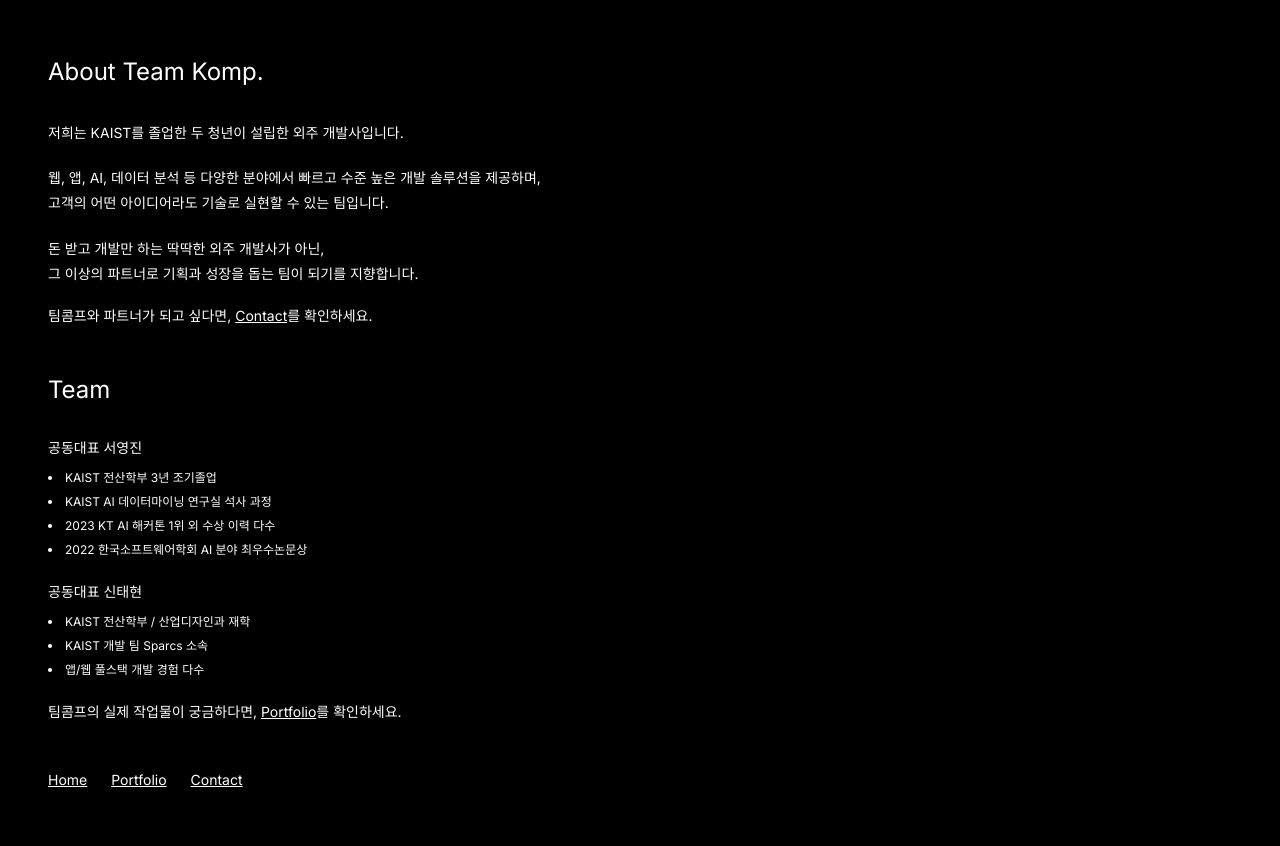
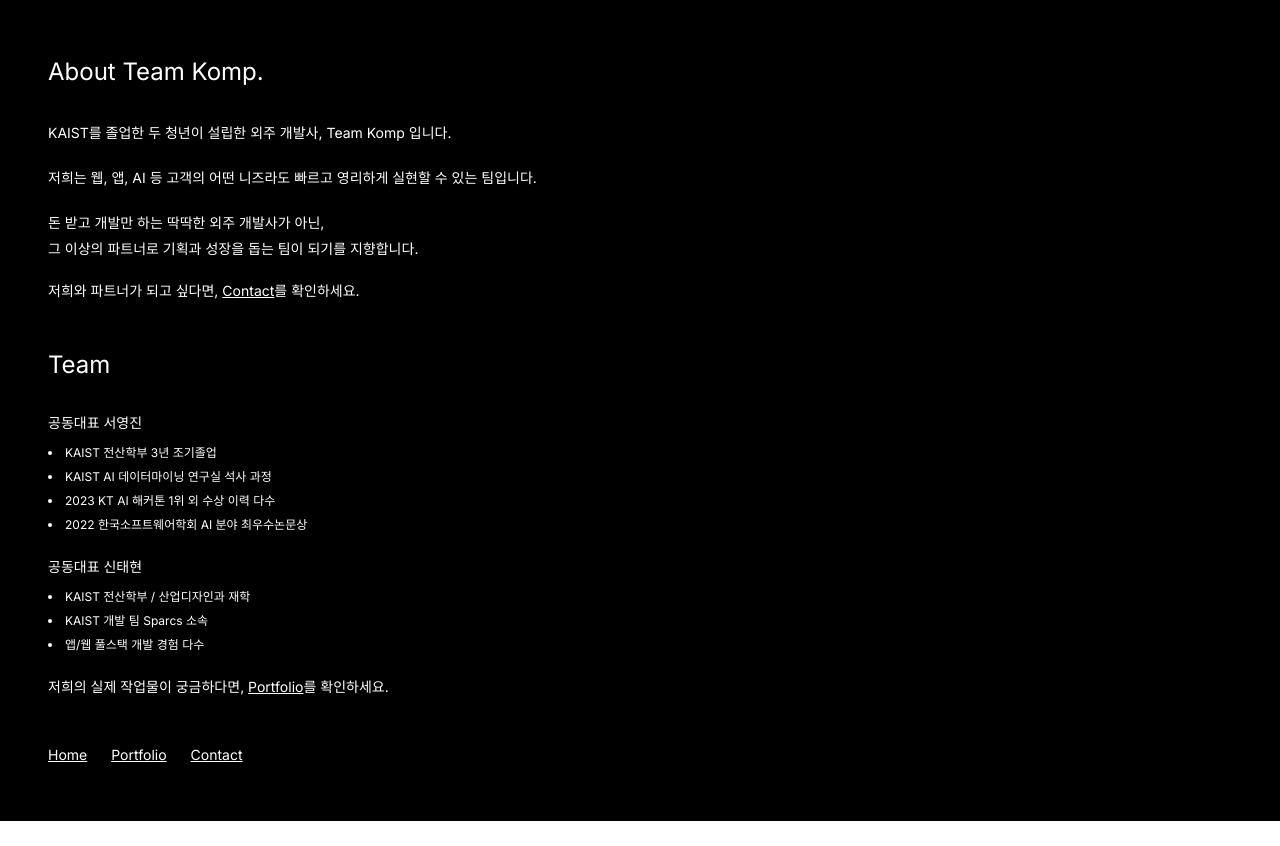
Before and after one commit to xogustlnx/komp_development, a Next.js app: page /about in a window 1280 px wide. After the commit the page ends 821 px from the top, so only its background shows below. Built offline with nearby package versions, Linux system fonts and the light colour scheme.

Commit message:
내용 일부 수정

```diff
--- a/app/about/page.tsx
+++ b/app/about/page.tsx
@@ -4,12 +4,10 @@
       <section className="space-y-4">
         <h1 className="text-2xl mb-8">About Team Komp.</h1>
         <p className="text-sm pb-1 leading-[1.8]">
-          저희는 KAIST를 졸업한 두 청년이 설립한 외주 개발사입니다.
+          KAIST를 졸업한 두 청년이 설립한 외주 개발사, Team Komp 입니다.
         </p>
         <p className="text-sm pb-1 leading-[1.8]">
-          웹, 앱, AI, 데이터 분석 등 다양한 분야에서 빠르고 수준 높은 개발 솔루션을 제공하며,
-          <br />
-          고객의 어떤 아이디어라도 기술로 실현할 수 있는 팀입니다.
+          저희는 웹, 앱, AI 등 고객의 어떤 니즈라도 빠르고 영리하게 실현할 수 있는 팀입니다.
         </p>
         <p className="text-sm pb-1 leading-[1.8]">
           돈 받고 개발만 하는 딱딱한 외주 개발사가 아닌,
@@ -17,7 +15,7 @@
           그 이상의 파트너로 기획과 성장을 돕는 팀이 되기를 지향합니다.
         </p>
         <p className="text-sm">
-          팀콤프와 파트너가 되고 싶다면,{" "}
+          저희와 파트너가 되고 싶다면,{" "}
           <a href="/contact" className="underline hover:text-gray-300">
             Contact
           </a>
@@ -48,7 +46,7 @@
         </div>
 
         <p className="text-sm">
-          팀콤프의 실제 작업물이 궁금하다면,{" "}
+          저희의 실제 작업물이 궁금하다면,{" "}
           <a href="/portfolio" className="underline hover:text-gray-300">
             Portfolio
           </a>
--- a/app/contact/page.tsx
+++ b/app/contact/page.tsx
@@ -65,14 +65,14 @@
         <p>저희와 이야기를 나누고 싶으시면 언제든 연락주세요.</p>
         <p>
           저희와 함께하는 방식은 두 가지 입니다. <br />
-          <strong>일반 외주</strong>: 정부 지원사업 선정자 또는 자체 자금이 있는 경우,
+          <strong>일반 외주</strong>: 자체 자금이 충분하거나 정부 지원 사업 선정자의 경우,
           합리적인 비용으로 개발을 진행합니다. <br />
-          <strong>지분 외주</strong>: 자금이 부족한 경우, 저렴한 비용으로 개발을 진행하는 대신
+          <strong>지분 외주</strong>: 적은 비용으로 개발을 진행하는 대신
           지분을 받고 팀으로 함께합니다.
         </p>
         <p>
           아직 아이디어만 있는 단계라도 괜찮습니다. <br />
-          저희가 지원사업 준비나 아이디어 구체화를 도와드립니다. <br />
+          저희가 아이디어 구체화나 정부 지원 사업 준비를 도와드립니다. <br />
           카카오톡으로 바로 문의하시거나, 간단한 견적을 이메일로 받아보실 수도 있습니다.
         </p>
         <p>
--- a/app/page.tsx
+++ b/app/page.tsx
@@ -1,16 +1,16 @@
 export default function Home() {
   return (
-    <main className="min-h-screen bg-black text-white px-10 py-10 md:px-12 md:py-14">
+    <main className="min-h-screen bg-black text-white px-8 py-10 md:px-12 md:py-14">
       <div>
         <h1 className="text-2xl ">Team Komp.</h1>
         <p className="mt-1 text-base">개발 그 이상의 파트너.</p>
 
-        <div className="mt-16 space-y-1">
+        {/* <div className="mt-16 space-y-1">
           <p>무엇이든 상상하세요.</p>
           <p>당신의 상상은, 우리가 실현합니다.</p>
-        </div>
+        </div> */}
 
-        <nav className="mt-16 flex space-x-6 text-sm">
+        <nav className="mt-12 flex space-x-6 text-sm">
           <a href="/about" className="underline hover:text-gray-300 ">
             About
           </a>
```
